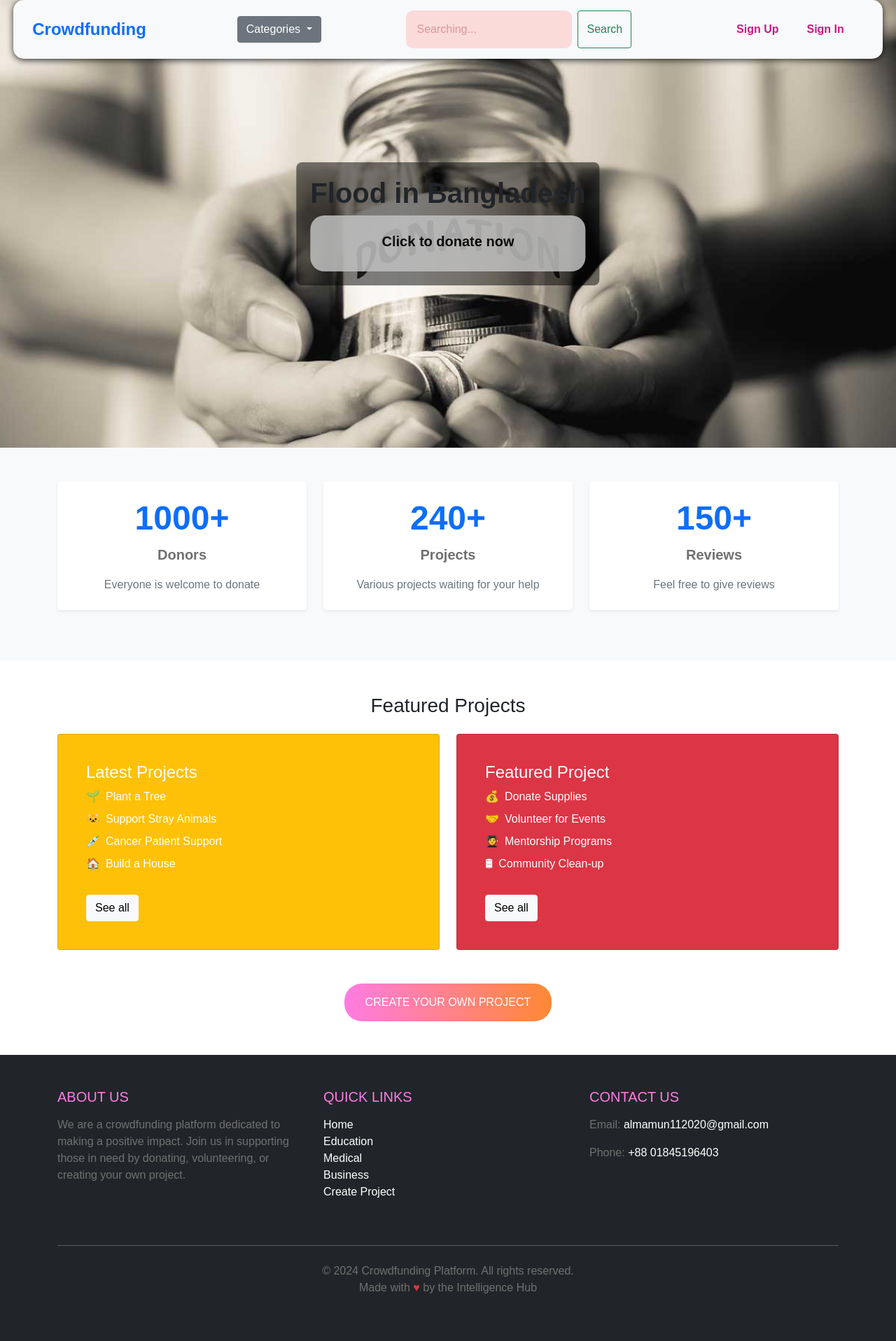
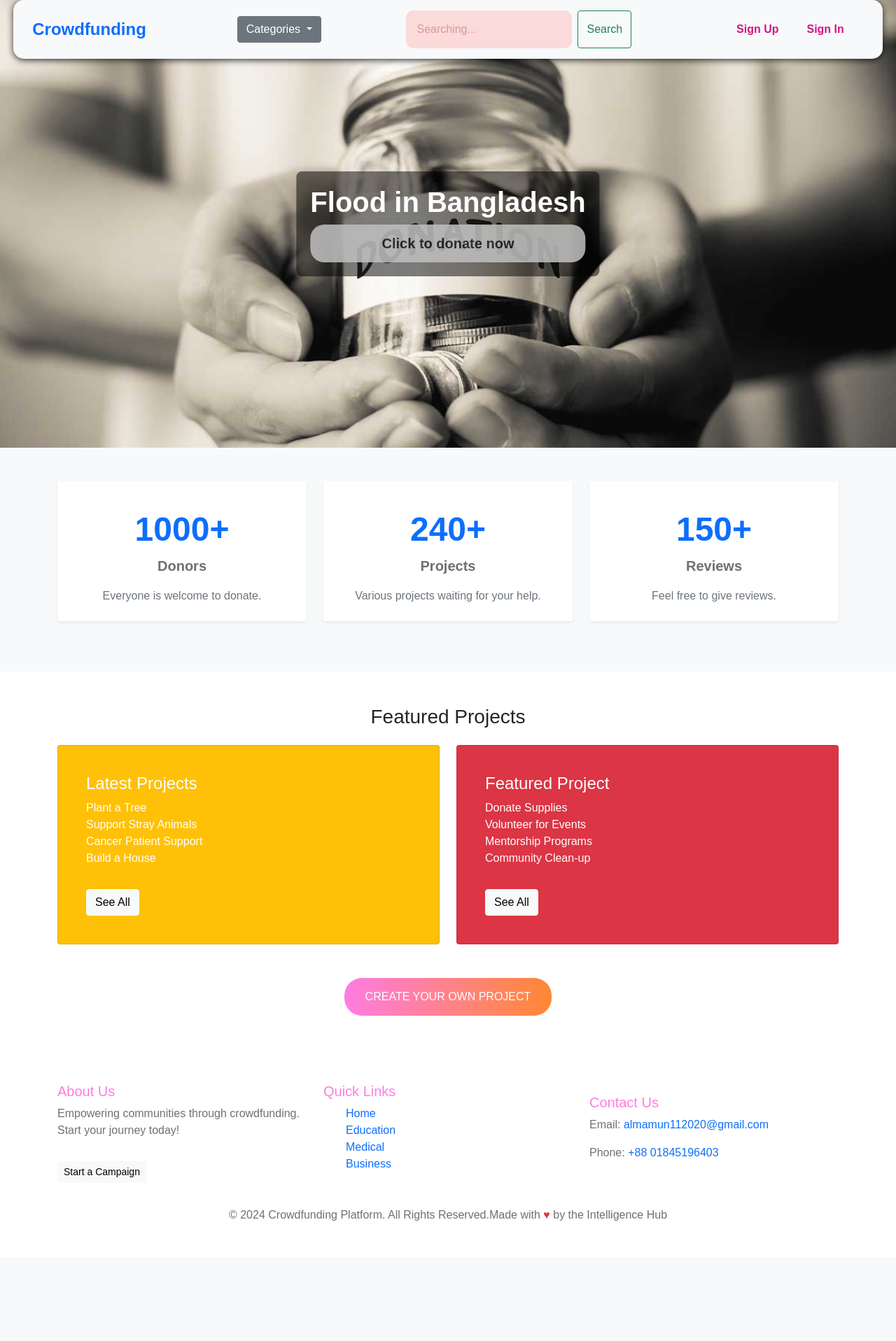
Before and after one commit to Al-Mamuun/CROWD_FUNDING, a Django app: page / in a window 1280 px wide. Shown: the whole page at 70% size. After the commit the page ends 1745 px from the top, so only its background shows below. Run offline with Django 5.2, Linux system fonts and the light colour scheme.

Commit message:
Donation.HTML

```diff
--- a/HomeAPP/urls.py
+++ b/HomeAPP/urls.py
@@ -16,5 +16,6 @@ urlpatterns = [
     path('projects/<int:id>/donate/', views.donate_to_project, name='donate_to_project'),
     path('projects/<int:id>/comment/', views.comment_on_project, name='comment_on_project'),
     path('projects/<int:id>/rate/', views.rate_project, name='rate_project'),
+    path('thank', views.thanks, name='thanks')
 
 ]
--- a/HomeAPP/views.py
+++ b/HomeAPP/views.py
@@ -165,3 +165,7 @@ def signup(request):
         return redirect('signin')
 
     return render(request, "signup/signup.html")
+
+
+def thanks(request):
+    return render(request, "Home/thank_you.html")
--- a/template/Home/home.html
+++ b/template/Home/home.html
@@ -10,30 +10,29 @@
   .hero-section {
     position: relative;
     width: 100%;
-  height: 80vh; /* 50% of the viewport height */
+    height: 80vh;
     overflow: hidden;
   }
 
   .hero-image {
-  background-image: url("{% static 'images/donation.jpeg' %}"); /* Corrected path */
+    background-image: url("{% static 'images/donation.jpeg' %}");
     background-size: cover;
     background-position: center;
     width: 100%;
     height: 100%;
-  position: absolute; /* Ensure the image takes full height */
+    position: absolute;
     top: 0;
     left: 0;
+    background-attachment: fixed; /* Parallax effect */
   }
 
-
-
-  /* Overlay text styling */
   .overlay-text {
     position: absolute;
     top: 50%;
     left: 50%;
     transform: translate(-50%, -50%);
-    background-color: rgba(0, 0, 0, 0.5); /* Semi-transparent overlay */
+    background-color: rgba(0, 0, 0, 0.5);
+    text-align: center;
     padding: 20px;
     border-radius: 8px;
   }
@@ -42,6 +41,8 @@
     font-size: 2.5rem;
     font-weight: bold;
     margin-bottom: 0.5rem;
+    color: #fff;
+    /* animation: fadeInDown 1.5s; */
   }
 
   .overlay-text .donation {
@@ -53,7 +54,10 @@
     margin: 0;
     cursor: pointer;
     text-decoration: none;
+    font-weight: bold;
+    /* animation: pulse 1.5s infinite; */
   }
+
   .donation p {
     margin-top: 10px;
     color: black !important;
@@ -69,16 +73,6 @@
     border-radius: 25px;
     text-transform: uppercase;
     transition: transform 0.3s, box-shadow 0.3s;
-  }
-
-  .btn-gradient:hover {
-    transform: scale(1.1);
-    box-shadow: 0 5px 15px rgba(0, 0, 0, 0.2);
-  }
-
-  /* Smooth scroll */
-  html {
-    scroll-behavior: smooth;
   }
 
    /* Ensure the modal appears on top */
@@ -106,10 +100,58 @@
   z-index: 10000; /* Ensure modal content stays above any other content */
 }
 
+.donation {
+    padding: 12px;
+    background: silver;
+    opacity: 0.8; /* Reduced opacity for a softer look */
+    border-radius: 20px;
+    font-size: 1.25rem;
+    margin: 0;
+    cursor: pointer;
+    text-decoration: none;
+    font-weight: bold;
+    transition: transform 0.3s ease, background-color 0.3s ease, opacity 0.3s ease;
+  }
+
+  .donation:hover {
+    transform: scale(1.1); /* Slightly enlarge the button */
+    background-color: #ccc; /* Change color on hover */
+    opacity: 0.9; /* Increase opacity on hover */
+  }
+
+  @keyframes pulse {
+    0%, 100% {
+      transform: scale(1);
+    }
+    50% {
+      transform: scale(1.05);
+    }
+  }
+
+  .donation:active {
+    animation: pulse 0.5s; /* Pulse effect when clicked */
+  }
+
+  .btn-gradient:hover {
+    transform: scale(1.1);
+    box-shadow: 0 5px 15px rgba(0, 0, 0, 0.2);
+  }
+
+  .card:hover {
+    transform: translateY(-10px);
+    transition: all 0.3s ease-in-out;
+    box-shadow: 0 5px 15px rgba(0, 0, 0, 0.3);
+  }
+
+  .stats-section .stat-item i {
+    font-size: 3rem;
+    margin-bottom: 15px;
+  }
+
   .close {
     color: #aaa;
     float: right;
-    font-size: 28px;
+    font-size: 30px;
     font-weight: bold;
   }
 
@@ -119,9 +161,9 @@
     text-decoration: none;
     cursor: pointer;
   }
-  /* Footer */
+
   footer {
-  background-color: #333;
+    background: linear-gradient(to right, #222, #333);
   }
 
   footer h5 {
@@ -140,27 +182,14 @@ footer a:hover {
   footer .social-links a {
     font-size: 1.5rem;
   }
-
-footer .social-links a:hover {
-  color: #ff7ce2;
-}
-
-footer .text-white {
-  color: #fff !important;
-}
-
-footer .my-4 {
-  border-color: #ff7ce2;
-}
-
 </style>
 
 <!-- Hero Section -->
 <div class="hero-section">
   <div class="hero-image">
-    <div class="overlay-text text-center">
+    <div class="overlay-text">
       <h1>Flood in Bangladesh</h1>
-      <div class="donation" id="donateBtn"><p>Click to donate now</p></div>
+      <div class="donation" id="donateBtn">Click to donate now</div>
     </div>
   </div>
 </div>
@@ -169,30 +198,28 @@ footer .my-4 {
 <div class="stats-section py-5 bg-light">
   <div class="container">
     <div class="row text-center">
-      <!-- Stat 1 -->
       <div class="col-md-4 mb-4">
         <div class="stat-item p-4 bg-white rounded shadow-sm h-100">
-          <h2 class="display-5 text-primary">1000+</h2>
+          <i class="bi bi-people display-5 text-primary"></i>
+          <h2 class="display-5 text-primary mt-3">1000+</h2>
           <p class="fs-5 fw-bold">Donors</p>
-          <span class="text-muted">Everyone is welcome to donate</span>
+          <span class="text-muted">Everyone is welcome to donate.</span>
         </div>
       </div>
-
-      <!-- Stat 2 -->
       <div class="col-md-4 mb-4">
         <div class="stat-item p-4 bg-white rounded shadow-sm h-100">
-          <h2 class="display-5 text-primary">240+</h2>
+          <i class="bi bi-box-seam display-5 text-primary"></i>
+          <h2 class="display-5 text-primary mt-3">240+</h2>
           <p class="fs-5 fw-bold">Projects</p>
-          <span class="text-muted">Various projects waiting for your help</span>
+          <span class="text-muted">Various projects waiting for your help.</span>
         </div>
       </div>
-
-      <!-- Stat 3 -->
       <div class="col-md-4 mb-4">
         <div class="stat-item p-4 bg-white rounded shadow-sm h-100">
-          <h2 class="display-5 text-primary">150+</h2>
+          <i class="bi bi-star display-5 text-primary"></i>
+          <h2 class="display-5 text-primary mt-3">150+</h2>
           <p class="fs-5 fw-bold">Reviews</p>
-          <span class="text-muted">Feel free to give reviews</span>
+          <span class="text-muted">Feel free to give reviews.</span>
         </div>
       </div>
     </div>
@@ -203,50 +230,31 @@ footer .my-4 {
 <div class="container my-5">
   <h3 class="text-center mb-4">Featured Projects</h3>
   <div class="row g-4">
-    <!-- Card 1 -->
-    <div class="col-md-6 col-lg-6">
+    <div class="col-md-6">
       <div class="card bg-warning text-white p-4 h-100">
         <div class="card-body">
           <h4 class="card-title">Latest Projects</h4>
           <ul class="list-unstyled">
-            <li class="d-flex align-items-center mb-2">
-              <span class="me-2">&#x1F331;</span> Plant a Tree
-            </li>
-            <li class="d-flex align-items-center mb-2">
-              <span class="me-2">&#x1F431;</span> Support Stray Animals
-            </li>
-            <li class="d-flex align-items-center mb-2">
-              <span class="me-2">&#x1F489;</span> Cancer Patient Support
-            </li>
-            <li class="d-flex align-items-center mb-2">
-              <span class="me-2">&#x1F3E0;</span> Build a House
-            </li>
+            <li>Plant a Tree</li>
+            <li>Support Stray Animals</li>
+            <li>Cancer Patient Support</li>
+            <li>Build a House</li>
           </ul>
-          <a href="{% url 'project_list' %}" class="btn btn-light mt-3">See all</a>
+          <a href="{% url 'project_list' %}" class="btn btn-light mt-3">See All</a>
         </div>
       </div>
     </div>
-
-    <!-- Card 2 -->
-    <div class="col-md-6 col-lg-6">
+    <div class="col-md-6">
       <div class="card bg-danger text-white p-4 h-100">
         <div class="card-body">
           <h4 class="card-title">Featured Project</h4>
           <ul class="list-unstyled">
-            <li class="d-flex align-items-center mb-2">
-              <span class="me-2">&#x1F4B0;</span> Donate Supplies
-            </li>
-            <li class="d-flex align-items-center mb-2">
-              <span class="me-2">&#x1F91D;</span> Volunteer for Events
-            </li>
-            <li class="d-flex align-items-center mb-2">
-              <span class="me-2">&#x1F9D1;&#x200D;&#x1F393;</span> Mentorship Programs
-            </li>
-            <li class="d-flex align-items-center mb-2">
-              <span class="me-2">&#x1F6E2;</span> Community Clean-up
-            </li>
+            <li>Donate Supplies</li>
+            <li>Volunteer for Events</li>
+            <li>Mentorship Programs</li>
+            <li>Community Clean-up</li>
           </ul>
-          <a href="{% url 'feature_projects' %}" class="btn btn-light mt-3">See all</a>
+          <a href="{% url 'feature_projects' %}" class="btn btn-light mt-3">See All</a>
         </div>
       </div>
     </div>
@@ -258,59 +266,42 @@ footer .my-4 {
   <a href="{% url 'upload' %}" class="btn btn-gradient">Create your own Project</a>
 </div>
 
-<!-- Footer Section -->
-<footer class="bg-dark text-white py-5 mt-auto">
+<!-- Footer -->
+<footer class="bg-gradient text-white py-5">
   <div class="container">
-    <div class="row text-center text-md-start">
-      <!-- About Us Section -->
-      <div class="col-md-4 mb-4">
-        <h5 class="text-uppercase font-weight-bold mb-3">About Us</h5>
-        <p>We are a crowdfunding platform dedicated to making a positive impact. Join us in supporting those in need by donating, volunteering, or creating your own project.</p>
+    <div class="row text-center text-md-start align-items-center">
+      <div class="col-md-4">
+        <h5>About Us</h5>
+        <p>Empowering communities through crowdfunding. Start your journey today!</p>
+        <a href="{% url 'upload' %}" class="btn btn-light btn-sm mt-3">Start a Campaign</a>
       </div>
-
-      <!-- Quick Links Section -->
-      <div class="col-md-4 mb-4">
-        <h5 class="text-uppercase font-weight-bold mb-3">Quick Links</h5>
-        <ul class="list-unstyled">
-          <li><a href="{% url 'home' %}" class="text-white">Home</a></li>
-          <li><a href="{% url 'education' %}" class="text-white">Education</a></li>
-          <li><a href="{% url 'medical' %}" class="text-white">Medical</a></li>
-          <li><a href="{% url 'bussiness' %}" class="text-white">Business</a></li>
-          <li><a href="{% url 'upload' %}" class="text-white">Create Project</a></li>
+      <div class="col-md-4">
+        <h5>Quick Links</h5>
+        <ul>
+          <li><a href="{% url 'home' %}">Home</a></li>
+          <li><a href="{% url 'education' %}">Education</a></li>
+          <li><a href="{% url 'medical' %}">Medical</a></li>
+          <li><a href="{% url 'bussiness' %}">Business</a></li>
         </ul>
       </div>
-
-      <!-- Contact Us Section -->
-      <div class="col-md-4 mb-4">
-        <h5 class="text-uppercase font-weight-bold mb-3">Contact Us</h5>
-        <p>Email: <a href="mailto:almamun112020@gmail.com" class="text-white">almamun112020@gmail.com</a></p>
-        <p>Phone: <a href="tel:+8801845196403" class="text-white">+88 01845196403</a></p>
-        <div class="social-links mt-3">
-          <a href="#" class="text-white me-3"><i class="bi bi-facebook"></i></a>
-          <a href="#" class="text-white me-3"><i class="bi bi-twitter"></i></a>
-          <a href="#" class="text-white me-3"><i class="bi bi-instagram"></i></a>
+      <div class="col-md-4">
+        <h5>Contact Us</h5>
+        <p>Email: <a href="mailto:almamun112020@gmail.com">almamun112020@gmail.com</a></p>
+        <p>Phone: <a href="tel:+8801845196403">+88 01845196403</a></p>
       </div>
     </div>
-    </div>
+    <hr />
+    <p class="text-center mb-0">© 2024 Crowdfunding Platform. All Rights Reserved.Made with <span class="text-danger">&hearts;</span> by the Intelligence Hub</p>
 
-    <hr class="my-4 text-white" />
-
-    <div class="row">
-      <div class="col text-center">
-        <p class="mb-0">&copy; 2024 Crowdfunding Platform. All rights reserved.</p>
-        <p>Made with <span class="text-danger">&hearts;</span> by the Intelligence Hub</p>
-      </div>
-    </div>
   </div>
 </footer>
 
-
-<!-- Modal for Donation -->
+<!-- Modal -->
 <div id="donationModal" class="modal">
   <div class="modal-content">
     <span class="close">&times;</span>
     <h3>Donate to Flood Relief</h3>
-    <form action="{#}" method="POST">
+    <form action="{% url 'thanks' %}" method="POST">
       {% csrf_token %}
       <button type="submit" class="btn btn-gradient">Donate Now</button>
     </form>
@@ -318,25 +309,23 @@ footer .my-4 {
 </div>
 
 <script>
-// Modal Functionality
   var modal = document.getElementById("donationModal");
   var btn = document.getElementById("donateBtn");
-var span = document.getElementsByClassName("close")[0];
+  var closeBtn = document.querySelector(".close");
 
-btn.onclick = function() {
+  btn.onclick = function () {
     modal.style.display = "block";
-}
+  };
 
-span.onclick = function() {
+  closeBtn.onclick = function () {
     modal.style.display = "none";
-}
+  };
 
-window.onclick = function(event) {
+  window.onclick = function (event) {
     if (event.target == modal) {
       modal.style.display = "none";
     }
-}
-
+  };
 </script>
 
 {% endblock %}
```
Also changed, not shown: template/Home/thank_you.html (added, +27 -0 lines). Lines whose indentation alone changed are shown as unchanged.
